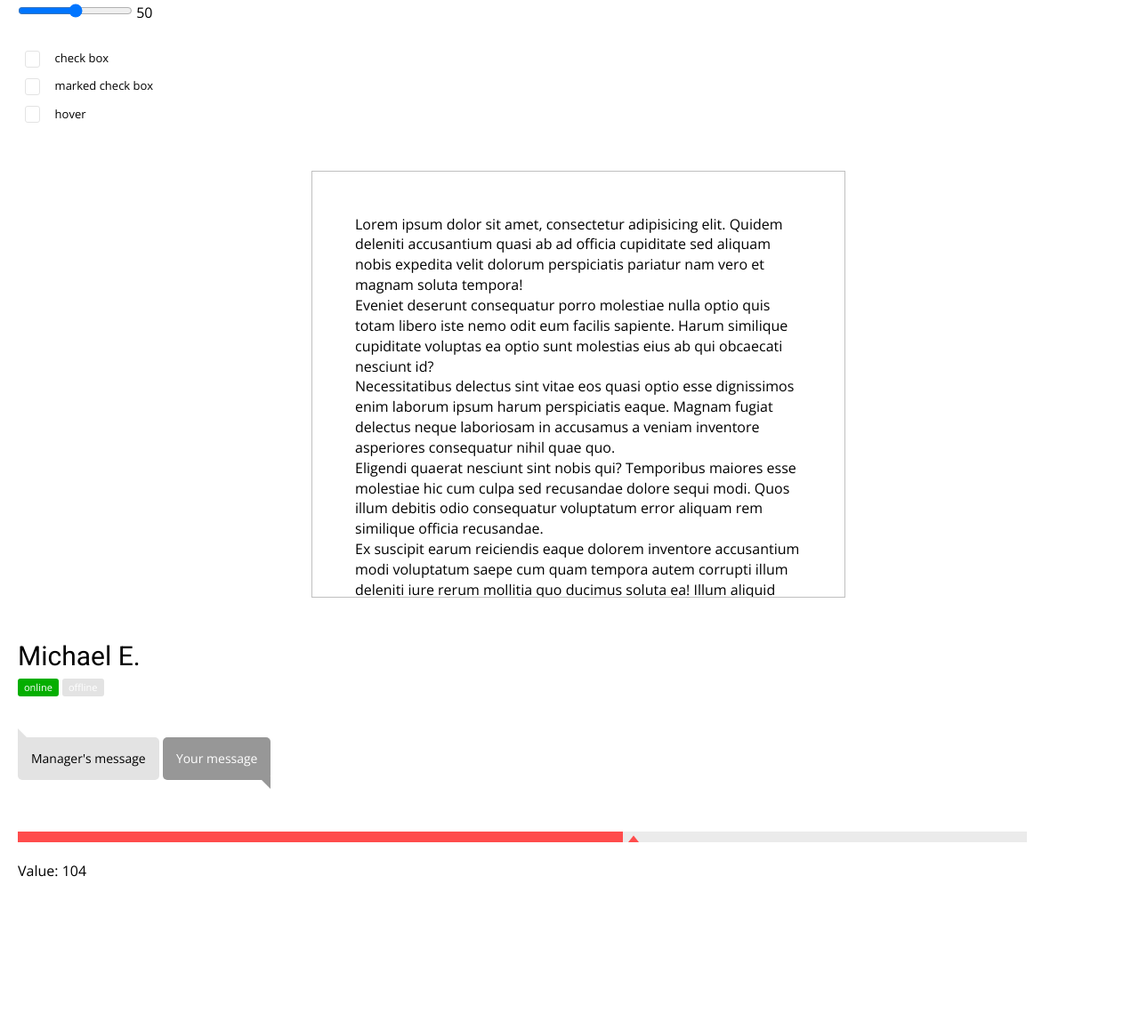
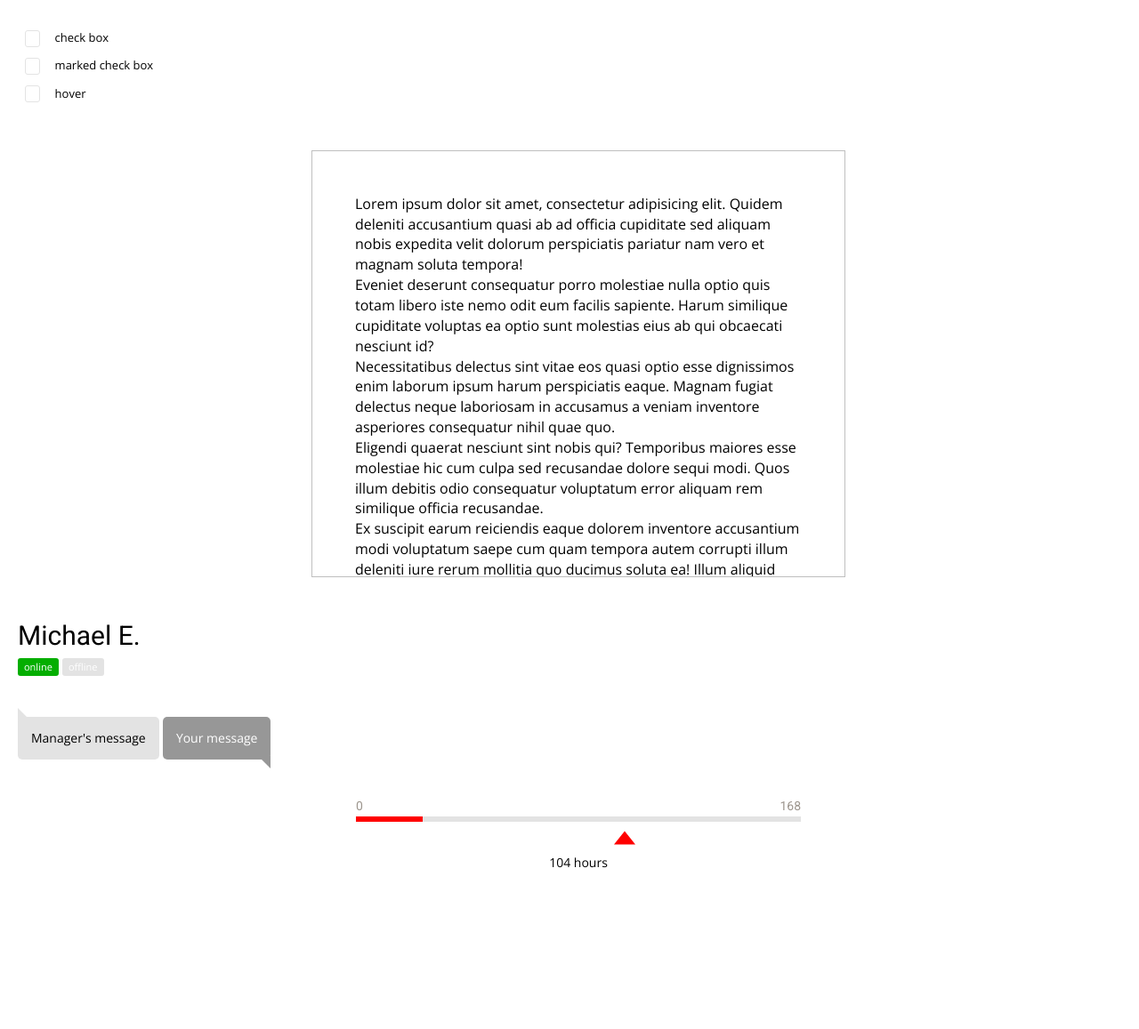
Before and after one commit to szympol/Slicing-dashboard-to-static-site, a website: page styleguide.html in a window 1280 px wide. Shown: the part 2531-3688 px from the top of the page at 89% size. Drawn offline with nearby package versions, Linux system fonts and the light colour scheme.

Commit message:
Finish range slider

```diff
--- a/js/script.js
+++ b/js/script.js
@@ -158,25 +158,33 @@ document.querySelector('form').addEventListener('submit', function(event) {
 */
 
 
-var _R = document.getElementById("r"),
-_W = _R.parentNode,
-_O = _R.nextElementSibling;
+$('input[type="range"]').on("change mousemove", function () {
+    var val = ($(this).val() - $(this).attr('min')) / ($(this).attr('max') - $(this).attr('min'));
 
-document.documentElement.classList.add("js");
-
-_R.addEventListener(
-"input",
-function (e) {
-	_O.value = _R.value;
-	_W.style.setProperty("--val", +_R.value);
-},
-false);
+    $(this).css('background-image',
+                '-webkit-gradient(linear, left top, right top, '
+                +'color-stop(' + val + ', #ff0000), '
+                +'color-stop(' + val + ', #e3e3e3)'
+                +')'
+                );
+});
 
 
 var slider = document.getElementById("myRange");
 var output = document.getElementById("demo");
+var removeHours = document.getElementById("removeText");
 output.innerHTML = slider.value;
 
 slider.oninput = function() {
-  output.innerHTML = this.value;
-}
+  if (this.value == 0 ){
+      output.innerHTML = this.value + ' hour';
+  }
+  else if  (this.value == 1 ){
+        output.innerHTML = this.value + ' hour';
+
+  }
+  else {
+    output.innerHTML = this.value + ' hours';
+  }
+  removeHours.classList.add('slidecontainer--removeText');
+};
--- a/sass/components/_form_field.scss
+++ b/sass/components/_form_field.scss
@@ -840,43 +840,62 @@ background-size: 12px auto;
 
 
 .slidecontainer {
-    width: 90%;
-    .slider {
-        appearance: none;
+    display: block;
+    margin: 0 auto;
+    width: 500px;
+    input[type="range"]{
+        -webkit-appearance: none;
+        -moz-apperance: none;
+        outline: transparent;
+        cursor: pointer;
         width: 100%;
-        height: 12px;
-        background: $hoverBackground-color;
-        outline: none;
-        opacity: 0.7; /* Set transparency (for mouse-over effects on hover) */
-        transition: opacity .2s;
-        overflow: hidden;
-        &:hover {
-            opacity: 1;
+        height: 6px;
+        position: relative;
+        background-image: -webkit-gradient(
+            linear,
+            left top,
+            right top,
+            color-stop(0.15, $brand-main-color),
+            color-stop(0.15, $hoverBackground-color)
+        );
       }
-         &::-webkit-slider-runnable-track {
-            background: $hoverBackground-color;
-            height: 12px;
 
-        }
-        &::-webkit-slider-thumb{
-            appearance: none;
+//RANGE SLIDER
+      input[type='range']::-webkit-slider-thumb {
+        -webkit-appearance: none !important;
         width: 32px;
         height: 32px;
-            box-shadow: -100vw 0 0 100vw $brand-main-color;
+        margin-top: 50px;
         cursor: pointer;
-            //margin-top: 50px;
         background: url('../images/icons/arrow-slider.png') no-repeat;
+      }
+      input[type="range"]::before{
+        content: '0';
+        position: absolute;
+        top: -20px;
+        left: 0;
+        z-index: 1;
 
+        font-size: $notification-font-size;
+        font-family: $sectionHeader-font;
+        }
+      input[type="range"]::after{
+        content: '168';
+        position: absolute;
+        top: -20px;
+        right: 0;
+        z-index: 1;
+
+        font-size: $notification-font-size;
+        font-family: $sectionHeader-font;
+      }
+      p {
+        text-align: center;
+        margin-top: 30px;
+        font-size: $notification-font-size;
+      }
 }
 
-        &::-moz-range-thumb{
-            width: 32px;
-            height: 32px;
-            background: #4CAF50;
-            cursor: pointer;
-            margin-top: 50px;
-
+.slidecontainer--removeText {
+    display: none;
 }
-
-    }
-}
--- a/styleguide.html
+++ b/styleguide.html
@@ -15,6 +15,7 @@
     <link href="https://fonts.googleapis.com/css?family=Roboto:400,700" rel="stylesheet">
     <!-- <link rel="stylesheet" href="https://maxcdn.bootstrapcdn.com/bootstrap/3.3.6/css/bootstrap.min.css" integrity="sha384-1q8mTJOASx8j1Au+a5WDVnPi2lkFfwwEAa8hDDdjZlpLegxhjVME1fgjWPGmkzs7" crossorigin="anonymous"> -->
     <link rel="stylesheet" type="text/css" href="css/style.css">
+
 </head>
 
 <body style="margin-left: 20px; padding-bottom: 300px;">
@@ -540,17 +541,6 @@
         </form>
 
         <br>
-        <!--         <form>
-            <div>
-                <input type="range" min="1" max="100" value="50" class="slider" id="myRange">
-            </div>
-        </form> -->
-
-
-        <div class="wrap" style="--min: 0;--max: 100;--val: 50;">
-            <input id="r" type="range" />
-            <output for="r">50</output>
-        </div>
 
         <br>
 
@@ -605,16 +595,33 @@
     <br><br>
 
     <div class="scrollbar">
-            <div>Lorem ipsum dolor sit amet, consectetur adipisicing elit. Quidem deleniti accusantium quasi ab ad officia cupiditate sed aliquam nobis expedita velit dolorum perspiciatis pariatur nam vero et magnam soluta tempora!</div>
-            <div>Eveniet deserunt consequatur porro molestiae nulla optio quis totam libero iste nemo odit eum facilis sapiente. Harum similique cupiditate voluptas ea optio sunt molestias eius ab qui obcaecati nesciunt id?</div>
-            <div>Necessitatibus delectus sint vitae eos quasi optio esse dignissimos enim laborum ipsum harum perspiciatis eaque. Magnam fugiat delectus neque laboriosam in accusamus a veniam inventore asperiores consequatur nihil quae quo.</div>
-            <div>Eligendi quaerat nesciunt sint nobis qui? Temporibus maiores esse molestiae hic cum culpa sed recusandae dolore sequi modi. Quos illum debitis odio consequatur voluptatum error aliquam rem similique officia recusandae.</div>
-            <div>Ex suscipit earum reiciendis eaque dolorem inventore accusantium modi voluptatum saepe cum quam tempora autem corrupti illum deleniti iure rerum mollitia quo ducimus soluta ea! Illum aliquid consectetur vitae quod?</div>
-            <div>Minus rem tempora quo. Deleniti mollitia dignissimos laborum quis quos facilis dolore soluta error provident recusandae veniam minus consequatur blanditiis. Facere tempore praesentium soluta fugiat quia eligendi dolores ullam doloribus!</div>
-            <div>Aut nulla perferendis officiis accusamus ut aspernatur hic possimus amet blanditiis incidunt repudiandae ullam inventore ipsam recusandae nihil provident facilis totam quibusdam natus eligendi optio quia sapiente rerum quos illo?</div>
-            <div>Porro soluta nisi impedit voluptatem ex accusantium facilis amet quod blanditiis quia similique totam enim id ratione minus quo modi sequi nam dicta iste aliquid itaque velit accusamus quibusdam consequuntur.</div>
-            <div>Ab assumenda in ad nesciunt recusandae labore voluptates vero suscipit tenetur ullam sint beatae odio harum quo aperiam quas temporibus pariatur consectetur saepe eveniet minus voluptatem atque iusto similique repudiandae?</div>
-            <div>In enim odit repellat maxime harum eum expedita fuga vel eaque quaerat optio hic sapiente eveniet neque dolorum eligendi pariatur possimus aliquid minus officiis mollitia quia voluptates sunt nulla est!</div>
+        <div>Lorem ipsum dolor sit amet, consectetur adipisicing elit. Quidem deleniti accusantium quasi ab ad officia
+            cupiditate sed aliquam nobis expedita velit dolorum perspiciatis pariatur nam vero et magnam soluta
+            tempora!</div>
+        <div>Eveniet deserunt consequatur porro molestiae nulla optio quis totam libero iste nemo odit eum facilis
+            sapiente. Harum similique cupiditate voluptas ea optio sunt molestias eius ab qui obcaecati nesciunt id?</div>
+        <div>Necessitatibus delectus sint vitae eos quasi optio esse dignissimos enim laborum ipsum harum perspiciatis
+            eaque. Magnam fugiat delectus neque laboriosam in accusamus a veniam inventore asperiores consequatur nihil
+            quae quo.</div>
+        <div>Eligendi quaerat nesciunt sint nobis qui? Temporibus maiores esse molestiae hic cum culpa sed recusandae
+            dolore sequi modi. Quos illum debitis odio consequatur voluptatum error aliquam rem similique officia
+            recusandae.</div>
+        <div>Ex suscipit earum reiciendis eaque dolorem inventore accusantium modi voluptatum saepe cum quam tempora
+            autem corrupti illum deleniti iure rerum mollitia quo ducimus soluta ea! Illum aliquid consectetur vitae
+            quod?</div>
+        <div>Minus rem tempora quo. Deleniti mollitia dignissimos laborum quis quos facilis dolore soluta error
+            provident recusandae veniam minus consequatur blanditiis. Facere tempore praesentium soluta fugiat quia
+            eligendi dolores ullam doloribus!</div>
+        <div>Aut nulla perferendis officiis accusamus ut aspernatur hic possimus amet blanditiis incidunt repudiandae
+            ullam inventore ipsam recusandae nihil provident facilis totam quibusdam natus eligendi optio quia sapiente
+            rerum quos illo?</div>
+        <div>Porro soluta nisi impedit voluptatem ex accusantium facilis amet quod blanditiis quia similique totam enim
+            id ratione minus quo modi sequi nam dicta iste aliquid itaque velit accusamus quibusdam consequuntur.</div>
+        <div>Ab assumenda in ad nesciunt recusandae labore voluptates vero suscipit tenetur ullam sint beatae odio
+            harum quo aperiam quas temporibus pariatur consectetur saepe eveniet minus voluptatem atque iusto similique
+            repudiandae?</div>
+        <div>In enim odit repellat maxime harum eum expedita fuga vel eaque quaerat optio hic sapiente eveniet neque
+            dolorum eligendi pariatur possimus aliquid minus officiis mollitia quia voluptates sunt nulla est!</div>
     </div>
 
     <br><br>
@@ -636,11 +643,14 @@
 
     <br><br>
 
-    <div class="slidecontainer">
-            <input type="range" min="1" max="168" value="104" class="slider" id="myRange">
-            <p>Value: <span id="demo"></span></p>
-    </div>
+    <form action="" method="POST" class="slidecontainer">
+        <input type="range" min="0" max="168" step='1' value="104" id="myRange">
+        <p><span id="demo"></span><span id="removeText">  hours</span></p>
+    </form>
 
+
+    <script src="https://code.jquery.com/jquery-1.10.1.min.js" integrity="sha256-SDf34fFWX/ZnUozXXEH0AeB+Ip3hvRsjLwp6QNTEb3k="
+        crossorigin="anonymous"></script>
     <script src="js/script.js" async defer></script>
 </body>
 
```
Also changed, not shown: css/style.css. Lines whose indentation alone changed are shown as unchanged.
